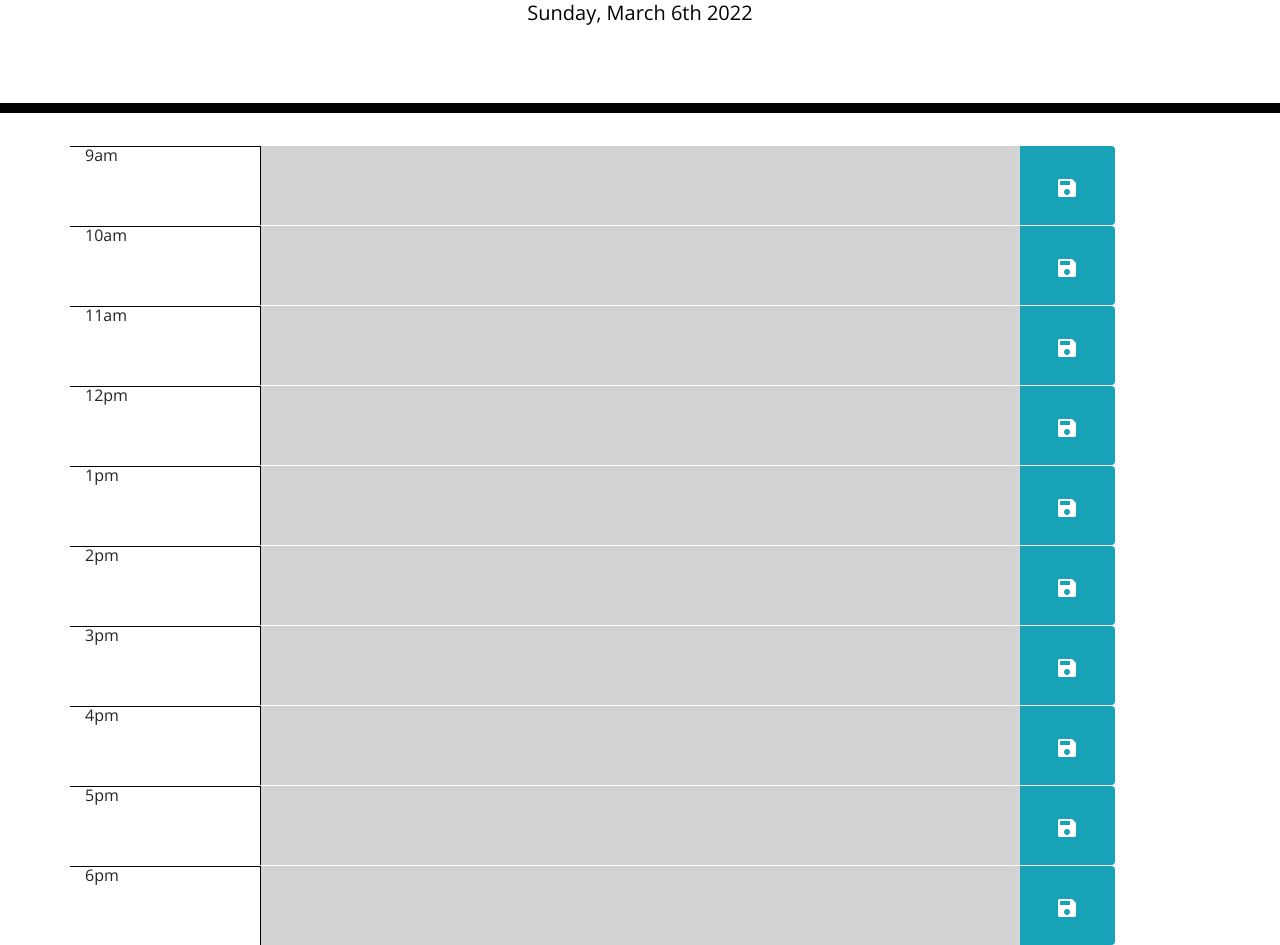
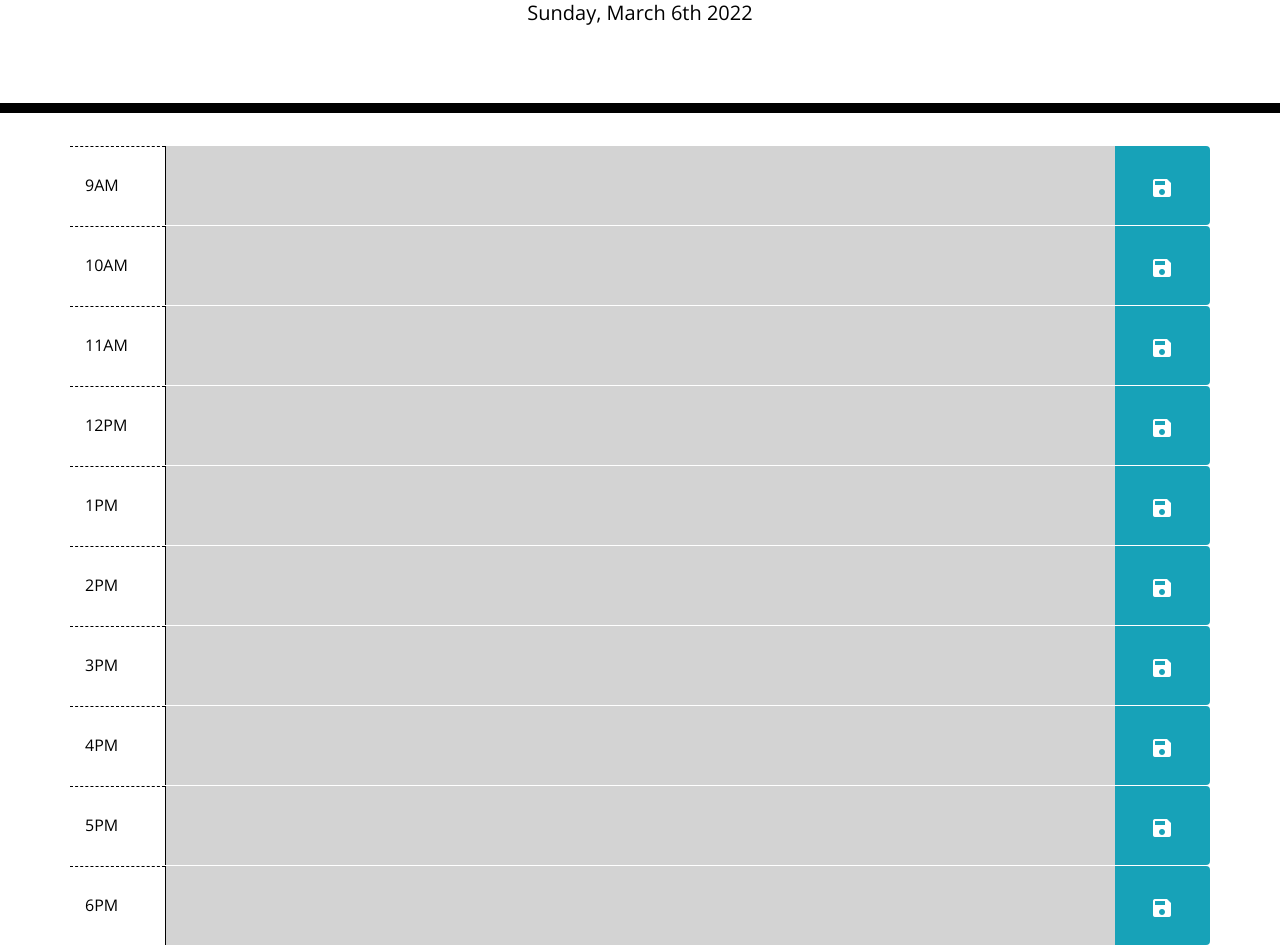
Before and after one commit to abauer424/work-day-scheduler, a plain HTML site: page index.html in a window 1280 px wide. Shown: the part 191-1136 px from the top of the page. Drawn offline with nearby package versions, Linux system fonts and the light colour scheme; a web font is replaced by a local one.

Commit message:
text area started

```diff
--- a/Assets/css/style.css
+++ b/Assets/css/style.css
@@ -41,6 +41,8 @@ textarea{
   background-color: #ffffff;
   color: #000000;
   border-top: 1px dashed #000000;
+  padding-top: 30px;
+  text-transform: uppercase;
 }
 
 .past {
--- a/Assets/js/script.js
+++ b/Assets/js/script.js
@@ -6,7 +6,17 @@ localStorage.setItem(hourKey, activity)
 
 })
 })
-$("#hour-9 .description").val(localStorage.getItem("hour-9"))
+
 
 //current date
 document.getElementById("currentDay").innerHTML = moment().format("dddd, MMMM Do YYYY");
+
+//text area
+function myFunction() {
+    var x = document.getElementById("hour-9").value;
+    //set item
+    $("#hour-9 .description").val(localStorage.setItem("hour-9"));
+    //retrieve
+    document.getElementById("hour-9").innerHtml=
+    localStorage.getItem("hour-9");
+}
--- a/index.html
+++ b/index.html
@@ -25,71 +25,71 @@
 
   <div class="container">
     <div class="row" id="hour-9" >
-      <div class="col-2"style="border-top: 1px solid black">9am</div>
-      <textarea class="description col-8"></textarea>
+      <div class="hour col-1">9am</div>
+      <textarea class="description col-10" onclick="myFunction()"></textarea>
       <div class="save col-1 bg-info rounded-right"><span class="material-icons">
           save
         </span></div>
     </div>
     <div class="row" id="hour-10">
-      <div class="col-2" style="border-top: 1px solid black">10am</div>
-      <textarea class="description col-8"></textarea>
+      <div class="hour col-1">10am</div>
+      <textarea class="description col-10"></textarea>
       <div class="save col-1 bg-info rounded-right"><span class="material-icons">
           save
         </span></div>
     </div>
     <div class="row" id="hour-11">
-      <div class="col-2" style="border-top: 1px solid black">11am</div>
-      <textarea class="description col-8"></textarea>
+      <div class="hour col-1">11am</div>
+      <textarea class="description col-10"></textarea>
       <div class="save col-1 bg-info rounded-right"><span class="material-icons">
           save
         </span></div>
     </div>
     <div class="row" id="hour-12">
-      <div class="col-2" style="border-top: 1px solid black">12pm</div>
-      <textarea class="description col-8"></textarea>
+      <div class="hour col-1">12pm</div>
+      <textarea class="description col-10"></textarea>
       <div class="save col-1 bg-info rounded-right"><span class="material-icons">
           save
         </span></div>
     </div>
     <div class="row" id="hour-13">
-      <div class="col-2" style="border-top: 1px solid black">1pm</div>
-      <textarea class="description col-8"></textarea>
+      <div class="hour col-1">1pm</div>
+      <textarea class="description col-10"></textarea>
       <div class="save col-1 bg-info rounded-right"><span class="material-icons">
           save
         </span></div>
     </div>
     <div class="row" id="hour-14" >
-      <div class="col-2"style="border-top: 1px solid black">2pm</div>
-      <textarea class="description col-8"></textarea>
+      <div class="hour col-1">2pm</div>
+      <textarea class="description col-10"></textarea>
       <div class="save col-1 bg-info rounded-right"><span class="material-icons">
           save
         </span></div>
     </div>
     <div class="row" id="hour-15">
-      <div class="col-2" style="border-top: 1px solid black">3pm</div>
-      <textarea class="description col-8"></textarea>
+      <div class="hour col-1">3pm</div>
+      <textarea class="description col-10"></textarea>
       <div class="save col-1 bg-info rounded-right"><span class="material-icons">
           save
         </span></div>
     </div>
     <div class="row" id="hour-16">
-      <div class="col-2" style="border-top: 1px solid black">4pm</div>
-      <textarea class="description col-8"></textarea>
+      <div class="hour col-1">4pm</div>
+      <textarea class="description col-10"></textarea>
       <div class="save col-1 bg-info rounded-right"><span class="material-icons">
           save
         </span></div>
     </div>
     <div class="row" id="hour-17">
-      <div class="col-2" style="border-top: 1px solid black">5pm</div>
-      <textarea class="description col-8"></textarea>
+      <div class="hour col-1">5pm</div>
+      <textarea class="description col-10"></textarea>
       <div class="save col-1 bg-info rounded-right"><span class="material-icons">
           save
         </span></div>
     </div>
     <div class="row" id="hour-18">
-      <div class="col-2" style="border-top: 1px solid black">6pm</div>
-      <textarea class="description col-8"></textarea>
+      <div class="hour col-1">6pm</div>
+      <textarea class="description col-10"></textarea>
       <div class="save col-1 bg-info rounded-right"><span class="material-icons">
           save
         </span></div>
```
